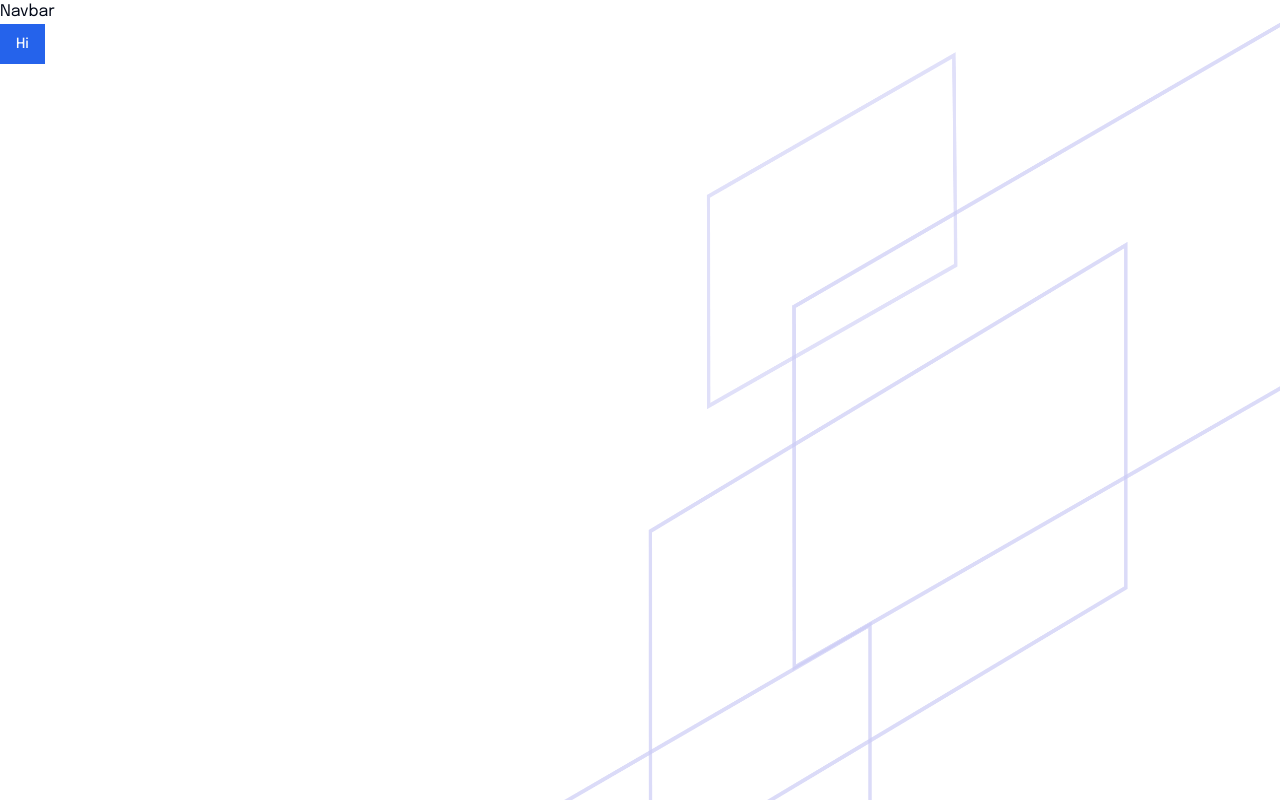
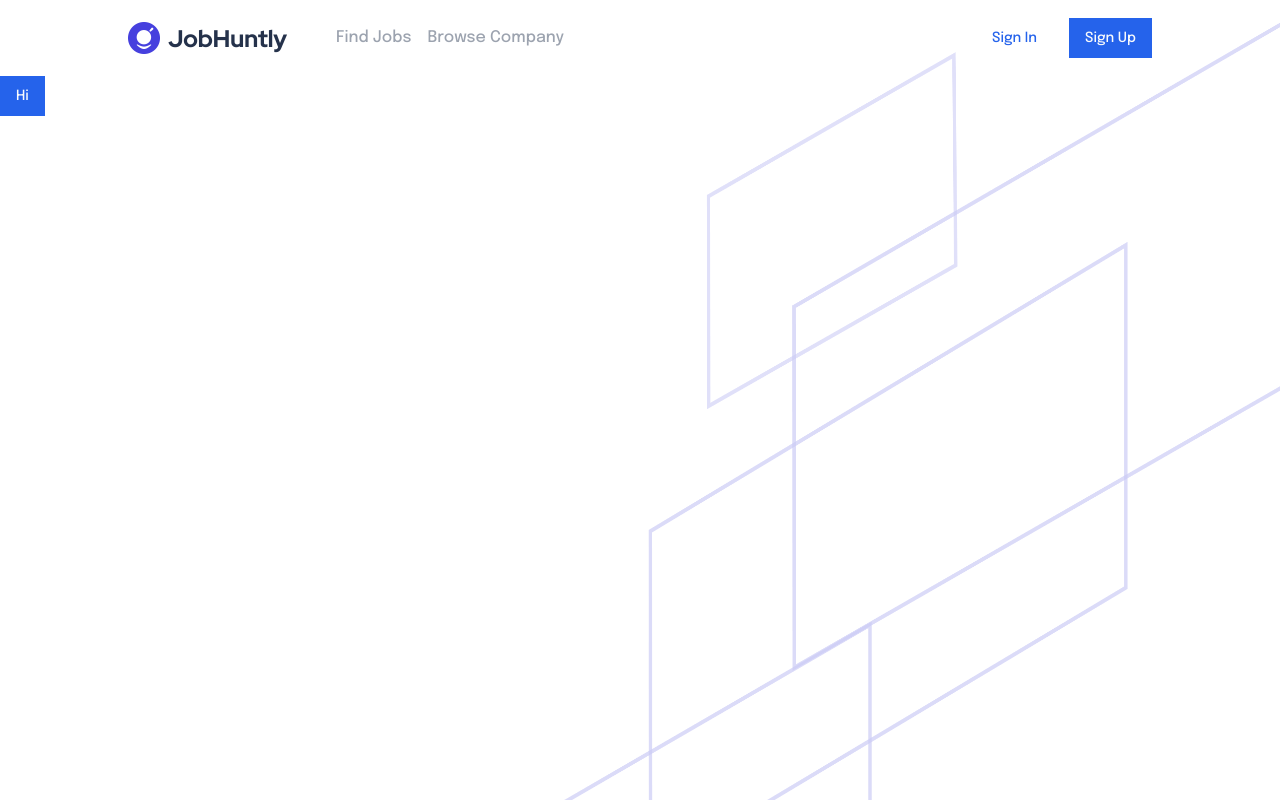
Before and after one commit to Mgkusumaputra/bwa-job-portal, a Next.js app: page / in a window 1280 px wide. Built offline with nearby package versions, Linux system fonts and the light colour scheme.

Commit message:
feat: navbar

```diff
--- a/src/app/layout.tsx
+++ b/src/app/layout.tsx
@@ -2,6 +2,7 @@ import type { Metadata } from "next";
 import { Epilogue } from "next/font/google";
 import "./globals.css";
 import Image from "next/image";
+import Navbar from "@/components/layouts/Navbar";
 
 const epilogue = Epilogue({ subsets: ["latin"] });
 
@@ -18,9 +19,8 @@ export default function RootLayout({
   return (
     <html lang="en">
       <body className={`${epilogue.className} relative overflow-x-hidden`}>
-        <div className="">Navbar</div>
+        <Navbar />
         <main>
-          <div className="w-full h-screen absolute top-0 -z-10" />
           <div className="absolute w-2/3 h-screen top-0 right-0 -z-10">
             <Image alt="pattern" src="/images/pattern.png" fill />
           </div>
--- /dev/null
+++ b/src/components/layouts/Navbar/index.tsx
@@ -0,0 +1,50 @@
+import { Button } from "@/components/ui/button";
+import Image from "next/image";
+import Link from "next/link";
+import React from "react";
+
+export default function Navbar() {
+  return (
+    // <nav className="px-32 py-5 h-20 flex flex-row items-center justify-between">
+    //   <div className="flex items-center justify-center gap-12 h-full">
+    //     <Image alt="logo" src="/images/logo2.png" width={160} height={36} />
+    //     <div className="flex flex-row justify-center items-center place-items-center">
+    //       <p className="font-medium text-gray-400 mr-4 cursor-pointer">
+    //         Find Jobs
+    //       </p>
+    //       <p className="font-medium text-gray-400 cursor-pointer">
+    //         Browse Company
+    //       </p>
+    //     </div>
+    //   </div>
+    //   <div className="inline-flex items-center gap-4 h-8">
+    //     <Button variant="link">Sign In</Button>
+    //     <Button>Sign Up</Button>
+    //   </div>
+    // </nav>
+    <nav className="flex items-center justify-center w-full py-5 px-32">
+      <div className="flex items-center justify-between w-full">
+        <div className="flex flex-row justify-center items-center gap-12">
+          <Link href="/">
+            <Image alt="logo" src="/images/logo2.png" width={160} height={36} />
+          </Link>
+          <div>
+            <Link
+              href="/"
+              className="font-medium text-gray-400 mr-4 cursor-pointer"
+            >
+              Find Jobs
+            </Link>
+            <Link href="/" className="font-medium text-gray-400 cursor-pointer">
+              Browse Company
+            </Link>
+          </div>
+        </div>
+        <div className="inline-flex items-center gap-4 h-8">
+          <Button variant="link">Sign In</Button>
+          <Button>Sign Up</Button>
+        </div>
+      </div>
+    </nav>
+  );
+}
```
